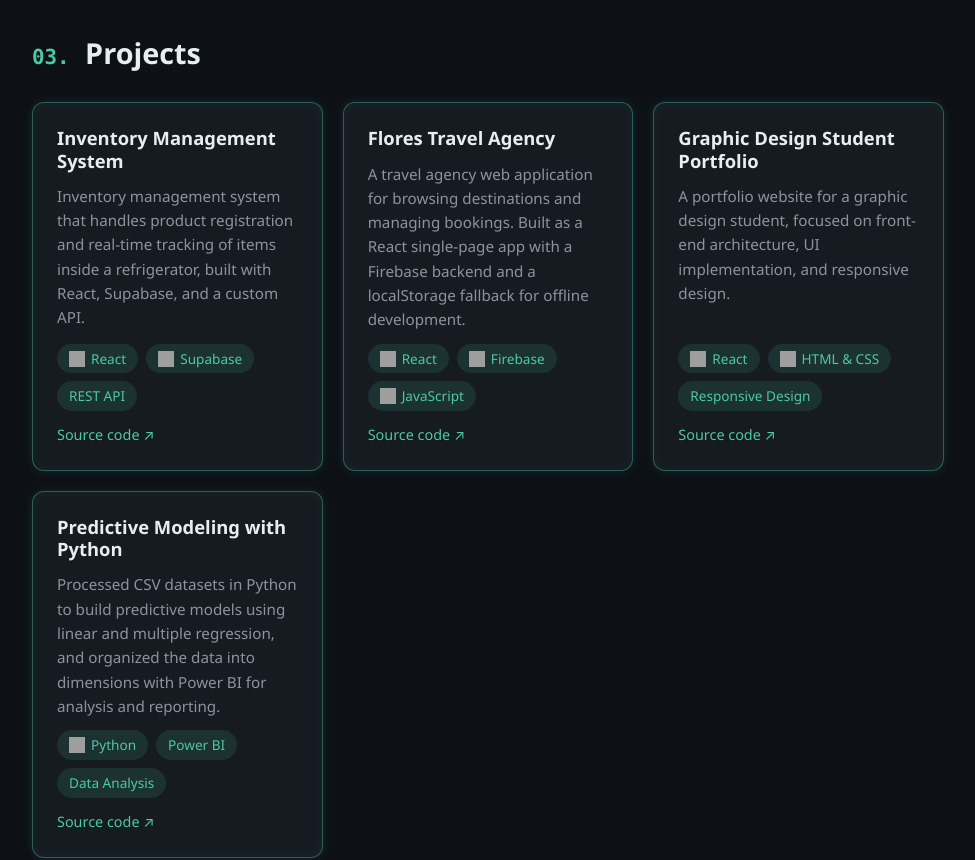
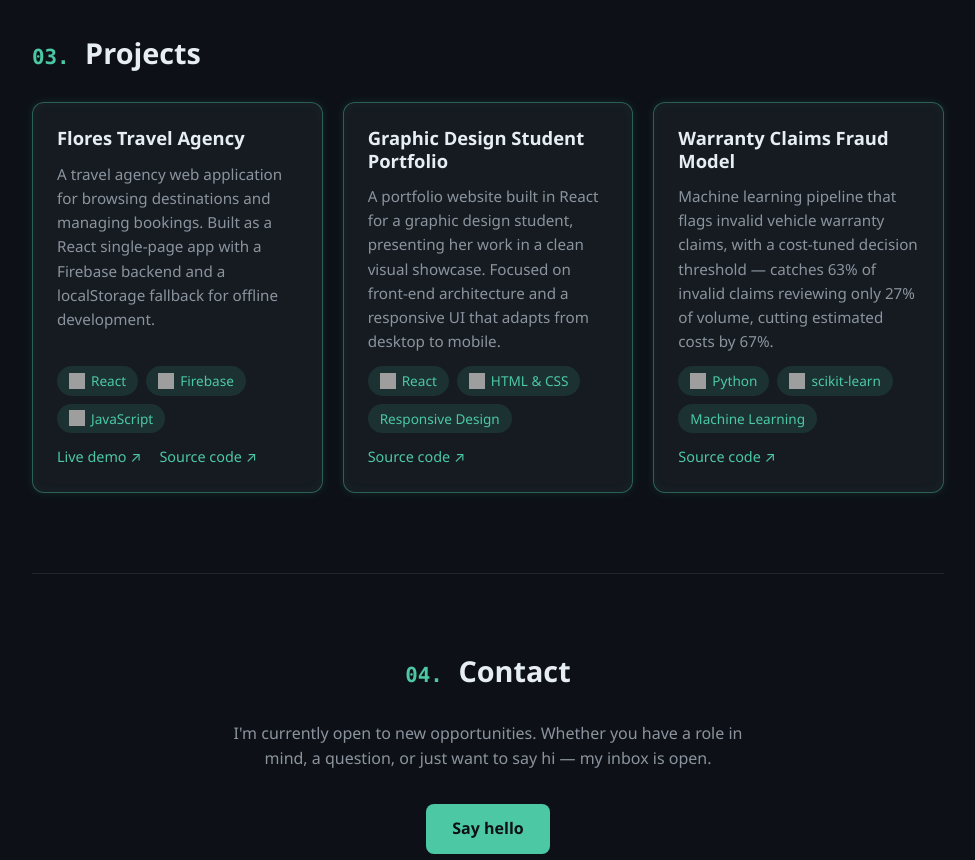
Before and after one commit to luisflorescvz01/PersonalPortfolio, a React (Vite) app: page / in a window 1280 px wide. Shown: the part 2280-3140 px from the top of the page, without its empty margins (152-1127 px from the left). Built offline with nearby package versions, Linux system fonts and the light colour scheme; grey boxes are pictures that could not be loaded.

Commit message:
Changed project descriptions and linked to repositories

```diff
--- a/src/data.ts
+++ b/src/data.ts
@@ -103,17 +103,6 @@ export type Project = {
 
 export const projects: Project[] = [
   {
-    title: 'Inventory Management System',
-    description:
-      'Inventory management system that handles product registration and real-time tracking of items inside a refrigerator, built with React, Supabase, and a custom API.',
-    tech: [
-      { name: 'React', icon: devicon('react') },
-      { name: 'Supabase', icon: devicon('supabase') },
-      { name: 'REST API' },
-    ],
-    repoUrl: 'https://github.com/your-username/inventory-system', // TODO
-  },
-  {
     title: 'Flores Travel Agency',
     description:
       'A travel agency web application for browsing destinations and managing bookings. Built as a React single-page app with a Firebase backend and a localStorage fallback for offline development.',
@@ -122,28 +111,29 @@ export const projects: Project[] = [
       { name: 'Firebase', icon: devicon('firebase') },
       { name: 'JavaScript', icon: devicon('javascript') },
     ],
-    repoUrl: 'https://github.com/luisflorescvz01/FloresTravelAgency', // TODO
+    liveUrl: 'https://florestravelagency-4245e.web.app/',
+    repoUrl: 'https://github.com/luisflorescvz01/FloresTravelAgency',
   },
   {
     title: 'Graphic Design Student Portfolio',
     description:
-      'A portfolio website for a graphic design student, focused on front-end architecture, UI implementation, and responsive design.',
+      'A portfolio website built in React for a graphic design student, presenting her work in a clean visual showcase. Focused on front-end architecture and a responsive UI that adapts from desktop to mobile.',
     tech: [
       { name: 'React', icon: devicon('react') },
       { name: 'HTML & CSS', icon: devicon('html5') },
       { name: 'Responsive Design' },
     ],
-    repoUrl: 'https://github.com/your-username/design-portfolio', // TODO
+    repoUrl: 'https://github.com/luisflorescvz01/AstridSigristPortfolio',
   },
   {
-    title: 'Predictive Modeling with Python',
+    title: 'Warranty Claims Fraud Model',
     description:
-      'Processed CSV datasets in Python to build predictive models using linear and multiple regression, and organized the data into dimensions with Power BI for analysis and reporting.',
+      'Machine learning pipeline that flags invalid vehicle warranty claims, with a cost-tuned decision threshold — catches 63% of invalid claims reviewing only 27% of volume, cutting estimated costs by 67%.',
     tech: [
       { name: 'Python', icon: devicon('python') },
-      { name: 'Power BI' },
-      { name: 'Data Analysis' },
+      { name: 'scikit-learn', icon: devicon('scikitlearn') },
+      { name: 'Machine Learning' },
     ],
-    repoUrl: 'https://github.com/your-username/predictive-models', // TODO
+    repoUrl: 'https://github.com/luisflorescvz01/WarrantyClaims_Model',
   },
 ]
```
